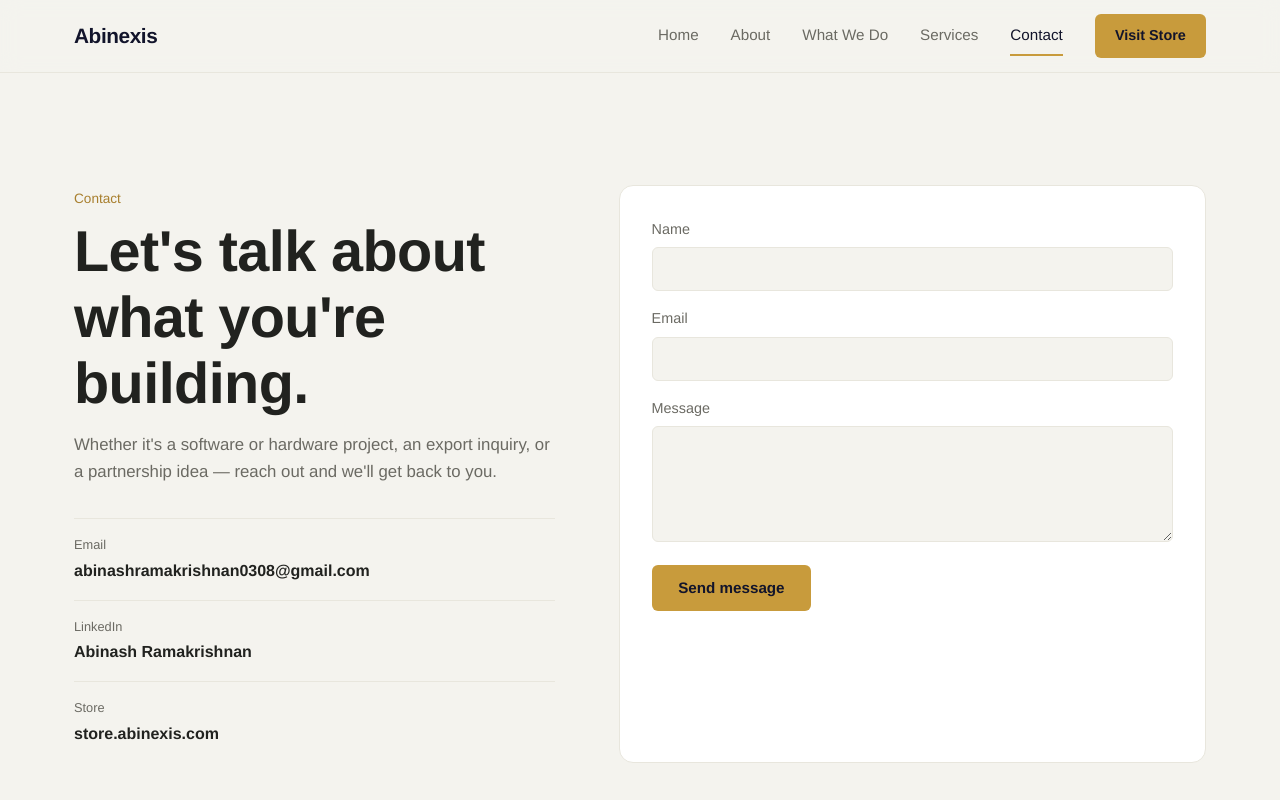
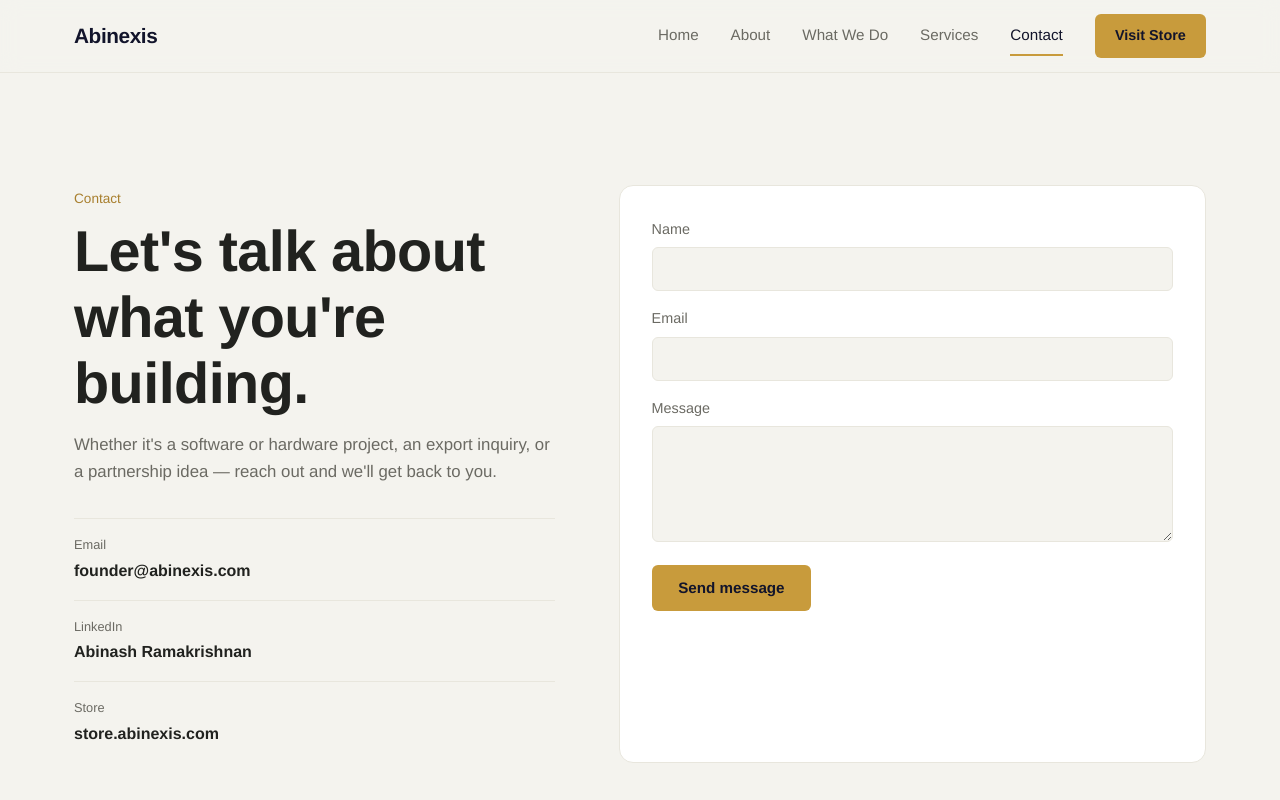
Before and after one commit to Dhusyanth2005/servicesAbinexis, a React (Vite) app: page /contact in a window 1280 px wide. Shown: the top 800 px of the page. Built offline with nearby package versions, Linux system fonts and the light colour scheme.

Commit message:
Update email contact address in Contact.jsx

```diff
--- a/src/pages/Contact.jsx
+++ b/src/pages/Contact.jsx
@@ -38,8 +38,8 @@ export default function Contact() {
           <ul className="contact__list">
             <li>
               <span>Email</span>
-              <a href="mailto:abinashramakrishnan0308@gmail.com">
-                abinashramakrishnan0308@gmail.com
+              <a href="mailto:founder@abinexis.com">
+                founder@abinexis.com
               </a>
             </li>
             <li>
```
